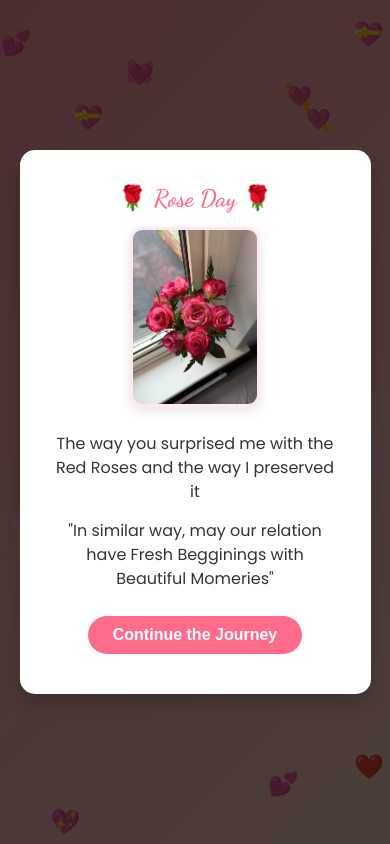
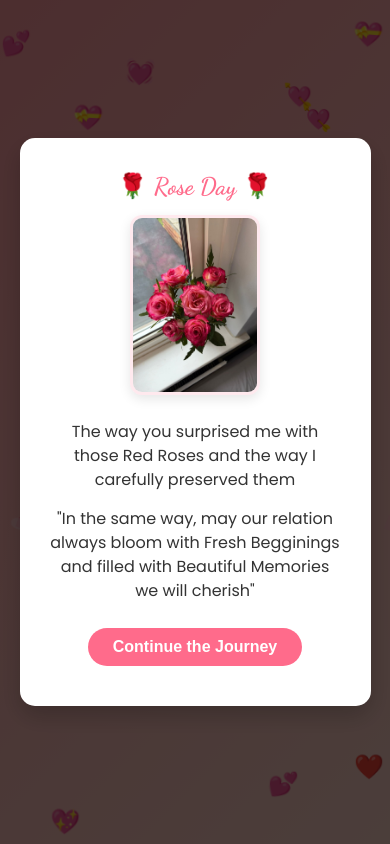
Before and after one commit to Dinesh-Lopchan/Valentine, a website built with Vite: page index.html in a window 390 px wide. Both pictures are taken after a click on the button "Yes! ❤️". Built offline with nearby package versions, Linux system fonts and the light colour scheme.

Commit message:
Update Valentine's Day page with responsive design and interactive features

```diff
--- a/index.html
+++ b/index.html
@@ -448,8 +448,8 @@
         <div class="modal-content">
             <h2>🌹 Rose Day 🌹</h2>
             <img src="assets/images/rose.jpeg" alt="Rose Day" class="modal-image">
-            <p class="first-paragraph">The way you surprised me with the Red Roses and the way I preserved it</p>
-            <p>"In similar way, may our relation have Fresh Begginings with Beautiful Momeries"</p>
+            <p class="first-paragraph">The way you surprised me with those Red Roses and the way I carefully preserved them</p>
+            <p>"In the same way, may our relation always bloom with Fresh Begginings and filled with Beautiful Memories we will cherish"</p>
             <button class="btn btn-yes" onclick="closeModal('roseDayModal')">Continue the Journey</button>
         </div>
     </div>
```
